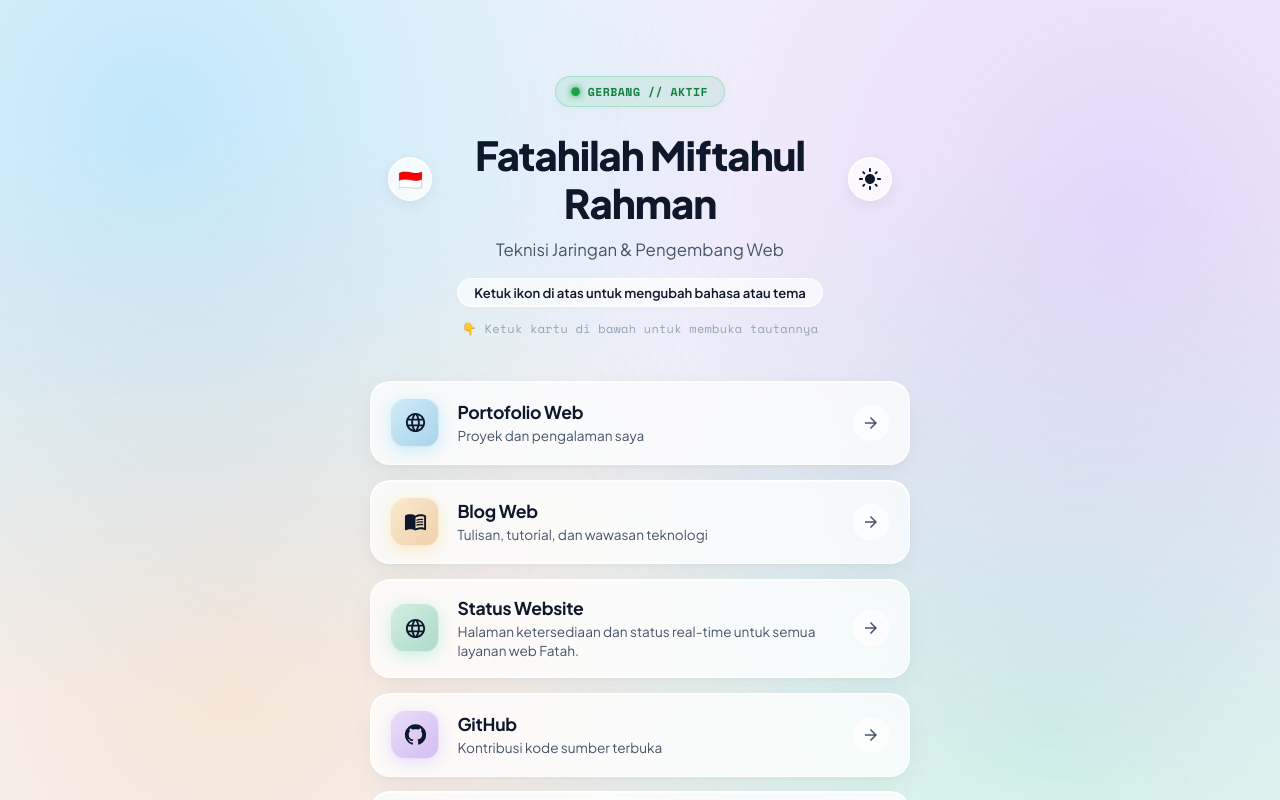
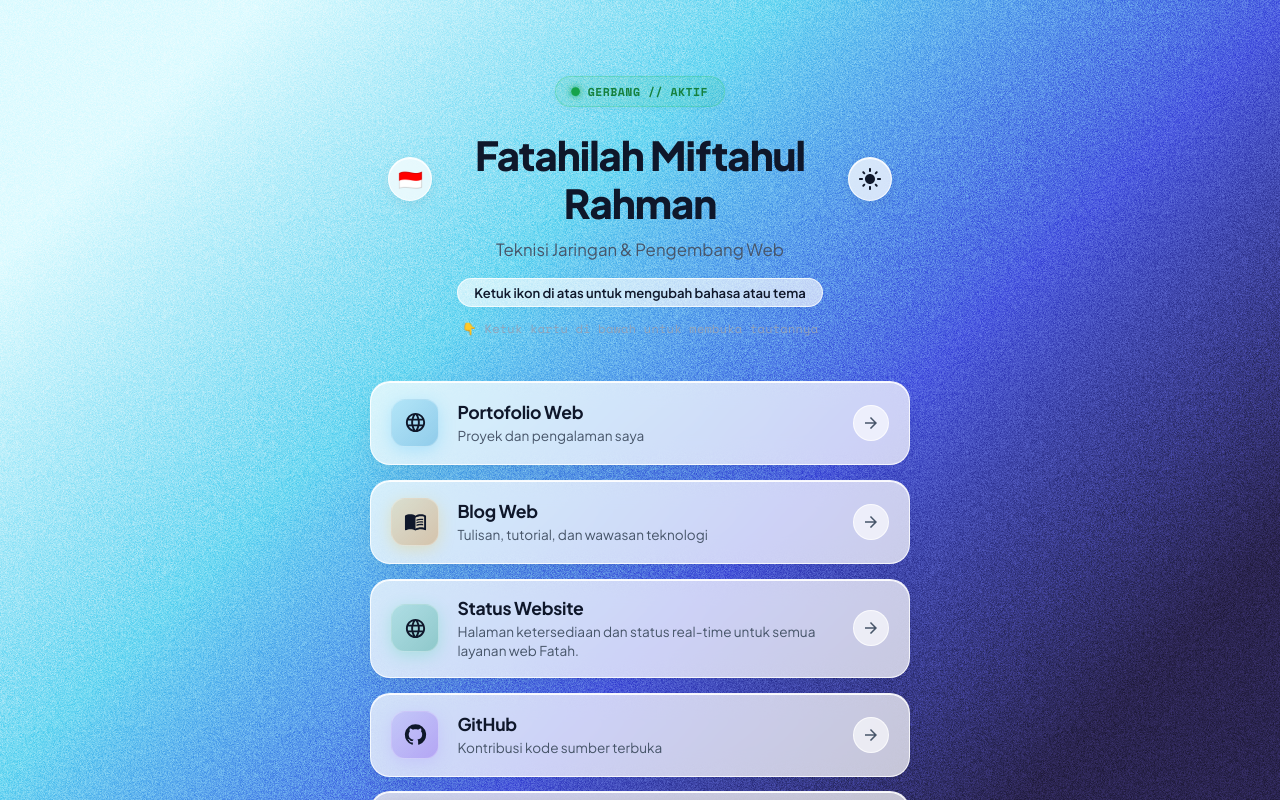
Before and after one commit to fatahilah-mr/gateway, a React (Vite) app: page / in a window 1280 px wide. Shown: the top 800 px of the page. Built offline with nearby package versions, Linux system fonts and the light colour scheme; no server answers.

Commit message:
feat(ui): apply Electric Tide OKLab gradient with film grain noise texture

```diff
--- a/src/index.css
+++ b/src/index.css
@@ -90,33 +90,77 @@
   box-sizing: border-box;
 }
 
+html {
+  background-color: #2A2450;
+}
+
 body {
   font-family: var(--font-body);
-  background-color: var(--bg-color);
+  background-color: transparent;
   color: var(--text-primary);
   min-height: 100vh;
   overflow-x: hidden;
-  transition: background-color 0.3s cubic-bezier(0.16, 1, 0.3, 1), color 0.3s cubic-bezier(0.16, 1, 0.3, 1);
+  transition: color 0.3s cubic-bezier(0.16, 1, 0.3, 1);
   -webkit-font-smoothing: antialiased;
   -moz-osx-font-smoothing: grayscale;
   position: relative;
 }
 
+/* Electric tide background - High Performance Fixed Composited Layer */
 body::before {
   content: '';
   position: fixed;
-  top: 0;
-  left: 0;
-  right: 0;
-  bottom: 0;
+  inset: 0;
+  z-index: -2;
+  pointer-events: none;
+  background: linear-gradient(135deg, #DFFBFF 12.5%, #6FD8F2 37.5%, #4C5BE0 62.5%, #2A2450 87.5%); /* fallback: engines without oklab interpolation */
+  background: linear-gradient(135deg in oklab, #DFFBFF 12.5%, #6FD8F2 37.5%, #4C5BE0 62.5%, #2A2450 87.5%);
+  transform: translateZ(0);
+  transition: background 0.4s ease;
+}
+
+[data-theme='dark'] body::before {
+  /* Electric tide - Deep Space Midnight Edition */
+  background: linear-gradient(135deg, #0e2738 12.5%, #103b54 37.5%, #1d266e 62.5%, #130f29 87.5%);
+  background: linear-gradient(135deg in oklab, #0e2738 12.5%, #103b54 37.5%, #1d266e 62.5%, #130f29 87.5%);
+}
+
+/* Base64 / Static Noise Texture Grain Overlay */
+body::after {
+  content: '';
+  position: fixed;
+  inset: 0;
   z-index: -1;
   pointer-events: none;
-  background-image:
-    radial-gradient(circle at 12% 15%, var(--orb-1) 0%, transparent 45%),
-    radial-gradient(circle at 88% 25%, var(--orb-2) 0%, transparent 50%),
-    radial-gradient(circle at 18% 85%, var(--orb-3) 0%, transparent 45%),
-    radial-gradient(circle at 82% 90%, var(--orb-4) 0%, transparent 45%);
+  background-image: url('/noise.png');
+  background-repeat: repeat;
+  mix-blend-mode: overlay;
+  opacity: 0.35;
   transform: translateZ(0);
+}
+
+/* Electric tide
+ * MISTED SKY #DFFBFF
+ * PALE LAGOON #6FD8F2
+ * CLEAR HANADA #4C5BE0
+ * NIGHT INDIGO #2A2450
+ */
+.gradient-denchou {
+  position: relative;
+  background: linear-gradient(135deg, #DFFBFF 12.5%, #6FD8F2 37.5%, #4C5BE0 62.5%, #2A2450 87.5%); /* fallback: engines without oklab interpolation */
+  background: linear-gradient(135deg in oklab, #DFFBFF 12.5%, #6FD8F2 37.5%, #4C5BE0 62.5%, #2A2450 87.5%);
+  /* soft fallback: CSS cannot draw the mesh field. Export SVG or PNG for the real thing. */
+}
+
+.gradient-denchou::after {
+  content: '';
+  position: absolute;
+  inset: 0;
+  background: url('/noise.png');
+  background-repeat: repeat;
+  mix-blend-mode: overlay;
+  opacity: 0.35;
+  pointer-events: none;
 }
 
 h1, h2, h3, h4, h5, h6 {
```
Also changed, not shown: public/noise.png (added), 1 other file (tests, documents, lock files or other folders).
